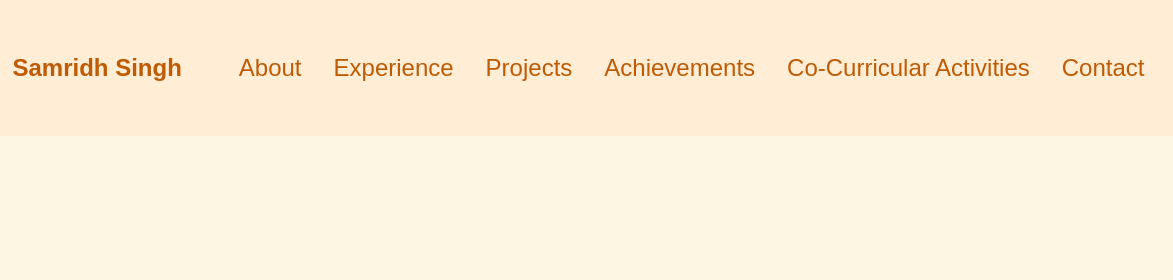
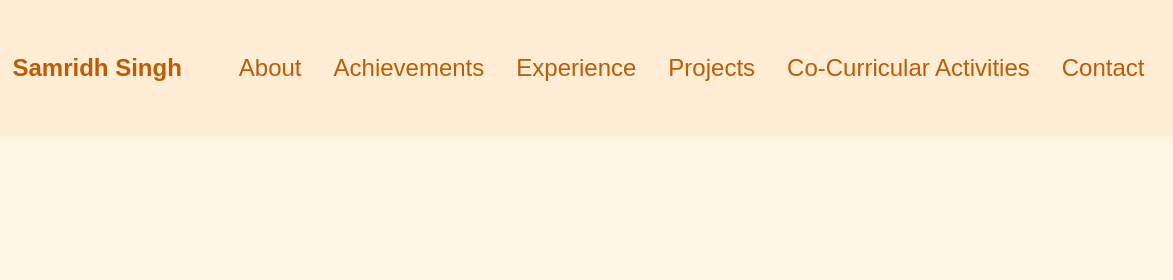
Before and after one commit to SamridhVaasu/Portfolio-Website, a plain HTML site: page index.html in a window 1280 px wide. Shown: the top 280 px of the page, 107-1280 px from the left. Drawn offline with Linux system fonts and the light colour scheme; grey boxes are pictures that could not be loaded.

Commit message:
Update index.html

```diff
--- a/index.html
+++ b/index.html
@@ -136,10 +136,10 @@
       <div>
         <ul class="nav-links">
           <li><a href="#about">About</a></li>
-          <li><a href="#experience">Experience</a></li>
+          <li><a href="#achievements">Achievements</a></li> <!-- Moved Achievements up -->
+          <li><a href="#experience">Experience</a></li> <!-- Moved Experience down -->
           <li><a href="#projects">Projects</a></li>
-          <li><a href="#achievements">Achievements</a></li> <!-- Added Achievements -->
-          <li><a href="#cocurricular">Co-Curricular Activities</a></li> <!-- Added Co-Curricular Activities -->
+          <li><a href="#cocurricular">Co-Curricular Activities</a></li>
           <li><a href="#contact">Contact</a></li>
         </ul>
       </div>
@@ -157,10 +157,10 @@
         </div>
         <div class="menu-links">
           <li><a href="#about" onclick="toggleMenu()">About</a></li>
-          <li><a href="#experience" onclick="toggleMenu()">Experience</a></li>
+          <li><a href="#achievements" onclick="toggleMenu()">Achievements</a></li> <!-- Moved Achievements up -->
+          <li><a href="#experience" onclick="toggleMenu()">Experience</a></li> <!-- Moved Experience down -->
           <li><a href="#projects" onclick="toggleMenu()">Projects</a></li>
-          <li><a href="#achievements" onclick="toggleMenu()">Achievements</a></li> <!-- Added Achievements -->
-          <li><a href="#cocurricular" onclick="toggleMenu()">Co-Curricular Activities</a></li> <!-- Added Co-Curricular Activities -->
+          <li><a href="#cocurricular" onclick="toggleMenu()">Co-Curricular Activities</a></li>
           <li><a href="#contact" onclick="toggleMenu()">Contact</a></li>
         </div>
       </div>
```
